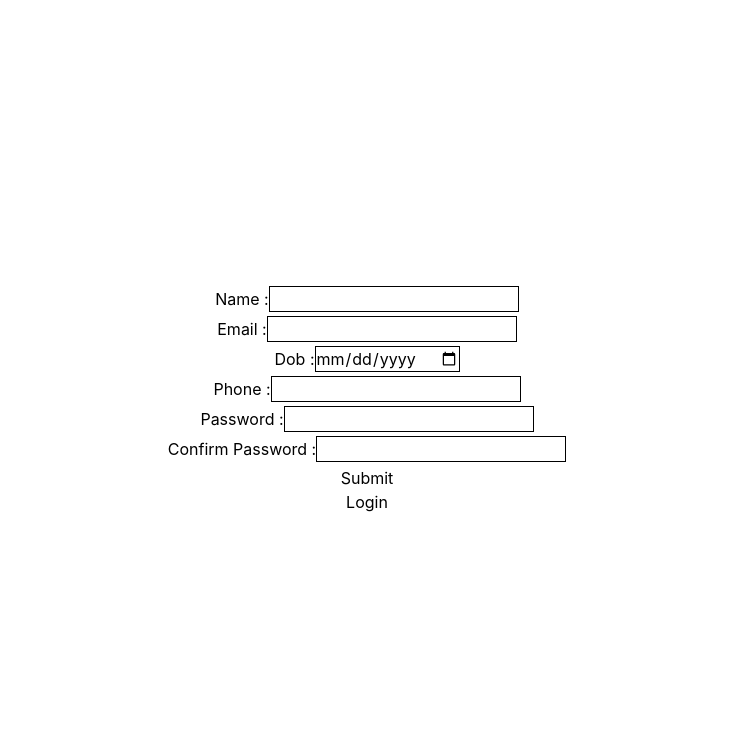
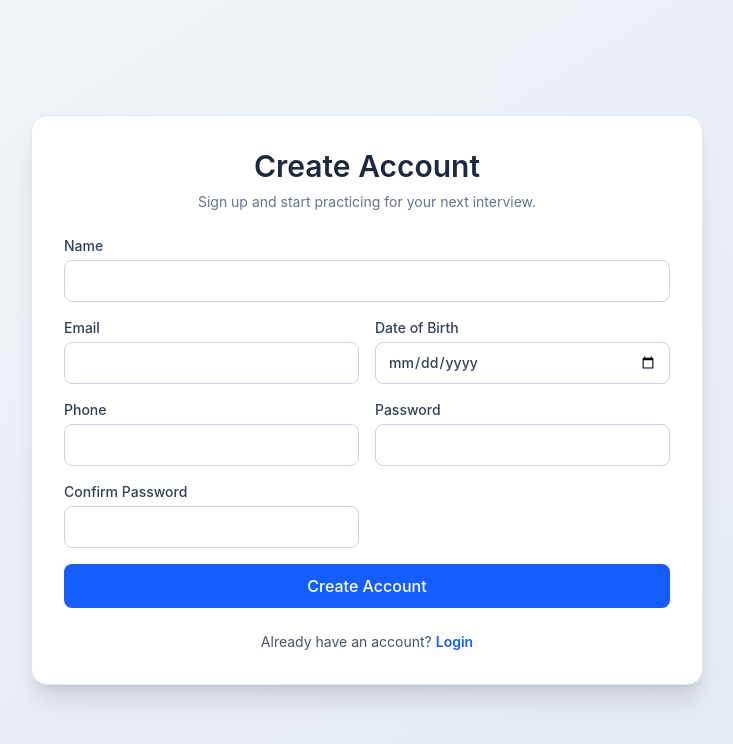
Before and after one commit to pavannetha/Ai-Mock-Interview, a React (Vite) app in the folder client/: page /signup in a window 1280 px wide. Shown: the top 744 px of the page, without its empty margins (273-1006 px from the left). Built offline with nearby package versions, Linux system fonts and the light colour scheme.

Commit message:
updated ui for sidebar, login, signup pages

```diff
--- a/client/src/App.jsx
+++ b/client/src/App.jsx
@@ -65,7 +65,7 @@ function Layout() {
   return (
     <div className="h-screen flex">
       {!isSidebarHidden && (
-        <div className="border-1 w-44 fixed left-0 top-0 h-screen">
+        <div className="border-b-black-100 rounded shadow-xl w-44 fixed left-0 top-0 h-screen">
           <Sidebar />
         </div>
       )}
--- a/client/src/pages/Login.jsx
+++ b/client/src/pages/Login.jsx
@@ -1,62 +1,112 @@
 import axios from "axios";
 import React, { useState } from "react";
-import { useNavigate } from "react-router-dom";
+import { Link, useNavigate } from "react-router-dom";
 import { toast } from "react-toastify";
 
 export default function Login() {
   const navigate = useNavigate();
+  const [isLoading, setIsLoading] = useState(false);
   const [loginFormData, setLoginFormData] = useState({
     email: "",
     password: "",
   });
 
   function handleChange(e) {
-    setLoginFormData({ ...loginFormData, [e.target.name]: e.target.value });
+    const { name, value } = e.target;
+    setLoginFormData((prev) => ({ ...prev, [name]: value }));
   }
+
   async function login(e) {
     e.preventDefault();
+    setIsLoading(true);
+
     try {
-      const data = await axios.post(
+      const response = await axios.post(
         "http://localhost:4000/auth/login",
         loginFormData,
       );
-      console.log(data, " data in login page");
-      localStorage.setItem("token", data.data.token);
-      localStorage.setItem("user", JSON.stringify(data.data.userDetails));
+
+      const payload = response?.data?.data ?? response?.data;
+
+      localStorage.setItem("token", payload.token);
+      localStorage.setItem("user", JSON.stringify(payload.userDetails));
       navigate("/");
     } catch (error) {
-      toast.error(error.response.data.message);
+      toast.error(error?.response?.data?.message || "Login failed");
+    } finally {
+      setIsLoading(false);
     }
   }
+
   return (
+    <div className="flex min-h-screen items-center justify-center bg-gradient-to-br from-slate-100 to-slate-200 px-4">
+      <div className="w-full max-w-md rounded-2xl border border-slate-200 bg-white p-8 shadow-xl">
+        <div className="mb-8 text-center">
+          <h2 className="text-3xl font-semibold text-slate-800">
+            Welcome Back
+          </h2>
+          <p className="mt-2 text-sm text-slate-500">
+            Sign in to continue your mock interview journey.
+          </p>
+        </div>
+
+        <form onSubmit={login} className="space-y-5">
           <div>
-      <form onSubmit={login}>
-        <div>
-          <label htmlFor="email">Email</label>
+            <label
+              htmlFor="email"
+              className="mb-2 block text-sm font-medium text-slate-700"
+            >
+              Email
+            </label>
             <input
-            className="border-1"
+              className="w-full rounded-lg border border-slate-300 px-3 py-2.5 outline-none transition focus:border-blue-500 focus:ring-2 focus:ring-blue-100"
               type="email"
               onChange={handleChange}
               value={loginFormData.email}
               name="email"
               id="email"
               required
+              autoComplete="email"
             />
           </div>
+
           <div>
-          <label htmlFor="password">Password</label>
+            <label
+              htmlFor="password"
+              className="mb-2 block text-sm font-medium text-slate-700"
+            >
+              Password
+            </label>
             <input
-            className="border-1"
+              className="w-full rounded-lg border border-slate-300 px-3 py-2.5 outline-none transition focus:border-blue-500 focus:ring-2 focus:ring-blue-100"
               type="password"
               onChange={handleChange}
               value={loginFormData.password}
               name="password"
               id="password"
               required
+              autoComplete="current-password"
             />
           </div>
-        <input type="submit" value="Submit" />
+
+          <button
+            type="submit"
+            disabled={isLoading}
+            className="w-full rounded-lg bg-blue-600 px-4 py-2.5 font-medium text-white transition hover:bg-blue-700 disabled:cursor-not-allowed disabled:opacity-70"
+          >
+            {isLoading ? "Signing in..." : "Sign In"}
+          </button>
         </form>
+        <div className="mt-6 text-center text-sm text-slate-600">
+          <span>New here?</span>{" "}
+          <Link
+            to="/signup"
+            className="font-semibold text-blue-600 transition hover:text-blue-700 hover:underline"
+          >
+            Create new account
+          </Link>
+        </div>
+      </div>
     </div>
   );
 }
--- a/client/src/pages/Signup.jsx
+++ b/client/src/pages/Signup.jsx
@@ -1,8 +1,7 @@
 import axios from "axios";
-import React from "react";
-import { useState } from "react";
+import React, { useState } from "react";
+import { Link, useNavigate } from "react-router-dom";
 import { toast } from "react-toastify";
-import { Link, useNavigate } from "react-router-dom";
 
 export default function Signup() {
   const navigate = useNavigate();
@@ -16,28 +15,22 @@ export default function Signup() {
   });
 
   function handleformData(e) {
-    setFormValues({ ...formValues, [e.target.name]: e.target.value });
+    setFormValues((prev) => ({ ...prev, [e.target.name]: e.target.value }));
   }
 
   async function handleSubmit(e) {
     e.preventDefault();
+
     if (formValues.password !== formValues.confirmPassword) {
-      toast.error("password and cofirm password not matching", {
-        position: "top-right",
-        autoClose: 5000,
-        hideProgressBar: false,
-        closeOnClick: false,
-        pauseOnHover: true,
-        draggable: true,
-        progress: undefined,
-        theme: "light",
-      });
+      toast.error("Password and confirm password do not match");
       return;
     }
-    if (formValues.phone.length > 10) {
-      toast.error("incorrect phone number format");
+
+    if (formValues.phone.length !== 10) {
+      toast.error("Phone number must be 10 digits");
       return;
     }
+
     const body = {
       name: formValues.name,
       email: formValues.email,
@@ -45,89 +38,151 @@ export default function Signup() {
       phone: formValues.phone,
       password: formValues.password,
     };
+
     try {
-      const data = await axios.post("http://localhost:4000/auth/signup", body);
-      console.log(data);
+      await axios.post("http://localhost:4000/auth/signup", body);
+      toast.success("Account created successfully");
       navigate("/login");
     } catch (err) {
-      toast.error(err.response.data.message);
+      toast.error(err?.response?.data?.message || "Signup failed");
     }
   }
+
   return (
-    <div className="h-screen flex flex-col justify-center items-center">
+    <div className="min-h-screen bg-gradient-to-br from-slate-100 to-slate-200 px-4 py-8 grid place-items-center">
+      <div className="w-full max-w-2xl rounded-2xl border border-slate-200 bg-white p-8 shadow-xl">
+        <div className="mb-6 text-center">
+          <h2 className="text-3xl font-semibold text-slate-800">
+            Create Account
+          </h2>
+          <p className="mt-2 text-sm text-slate-500">
+            Sign up and start practicing for your next interview.
+          </p>
+        </div>
+
         <form
           onSubmit={handleSubmit}
-        className="flex justify-center items-center flex-col gap-1"
+          className="grid grid-cols-1 gap-4 md:grid-cols-2"
         >
-        <label htmlFor="name">
-          Name :
+          <div className="md:col-span-2">
+            <label
+              htmlFor="name"
+              className="flex flex-col gap-1 text-sm font-medium text-slate-700"
+            >
+              <span>Name</span>
               <input
-            className="border-1"
+                className="rounded-lg border border-slate-300 px-3 py-2.5 outline-none transition focus:border-blue-500 focus:ring-2 focus:ring-blue-100"
                 type="text"
                 id="name"
                 name="name"
                 value={formValues.name}
                 onChange={handleformData}
+                required
               />
             </label>
-        <label htmlFor="email">
-          Email :
+          </div>
+
+          <label
+            htmlFor="email"
+            className="flex flex-col gap-1 text-sm font-medium text-slate-700"
+          >
+            <span>Email</span>
             <input
-            className="border-1"
-            type="text"
+              className="rounded-lg border border-slate-300 px-3 py-2.5 outline-none transition focus:border-blue-500 focus:ring-2 focus:ring-blue-100"
+              type="email"
               id="email"
               name="email"
               value={formValues.email}
               onChange={handleformData}
+              required
             />
           </label>
-        <label htmlFor="dob">
-          Dob :
+
+          <label
+            htmlFor="dob"
+            className="flex flex-col gap-1 text-sm font-medium text-slate-700"
+          >
+            <span>Date of Birth</span>
             <input
-            className="border-1"
+              className="rounded-lg border border-slate-300 px-3 py-2.5 outline-none transition focus:border-blue-500 focus:ring-2 focus:ring-blue-100"
               type="date"
               id="dob"
               name="dob"
               value={formValues.dob}
               onChange={handleformData}
+              required
             />
           </label>
-        <label htmlFor="phone">
-          Phone :
+
+          <label
+            htmlFor="phone"
+            className="flex flex-col gap-1 text-sm font-medium text-slate-700"
+          >
+            <span>Phone</span>
             <input
-            className="border-1"
+              className="rounded-lg border border-slate-300 px-3 py-2.5 outline-none transition focus:border-blue-500 focus:ring-2 focus:ring-blue-100"
               type="text"
               id="phone"
               name="phone"
               value={formValues.phone}
               onChange={handleformData}
+              maxLength={10}
+              required
             />
           </label>
-        <label htmlFor="password">
-          Password :
+
+          <label
+            htmlFor="password"
+            className="flex flex-col gap-1 text-sm font-medium text-slate-700"
+          >
+            <span>Password</span>
             <input
-            className="border-1"
+              className="rounded-lg border border-slate-300 px-3 py-2.5 outline-none transition focus:border-blue-500 focus:ring-2 focus:ring-blue-100"
               type="password"
               id="password"
               name="password"
               value={formValues.password}
               onChange={handleformData}
+              required
             />
           </label>
-        <label htmlFor="confirmPassword">
-          Confirm Password :
+
+          <label
+            htmlFor="confirmPassword"
+            className="flex flex-col gap-1 text-sm font-medium text-slate-700"
+          >
+            <span>Confirm Password</span>
             <input
-            className="border-1"
+              className="rounded-lg border border-slate-300 px-3 py-2.5 outline-none transition focus:border-blue-500 focus:ring-2 focus:ring-blue-100"
               type="password"
               id="confirmPassword"
               name="confirmPassword"
               value={formValues.confirmPassword}
               onChange={handleformData}
+              required
             />
           </label>
-        <input type="submit" />
+
+          <div className="md:col-span-2">
+            <button
+              type="submit"
+              className="w-full rounded-lg bg-blue-600 px-4 py-2.5 font-medium text-white transition hover:bg-blue-700"
+            >
+              Create Account
+            </button>
+          </div>
         </form>
-      <Link to="/login">Login</Link>
+
+        <div className="mt-6 text-center text-sm text-slate-600">
+          <span>Already have an account?</span>{" "}
+          <Link
+            to="/login"
+            className="font-semibold text-blue-600 hover:text-blue-700 hover:underline"
+          >
+            Login
+          </Link>
+        </div>
+      </div>
     </div>
   );
 }
```
Also changed, not shown: client/src/components/Sidebar.jsx (+15 -5 lines). Lines whose indentation alone changed are shown as unchanged.
